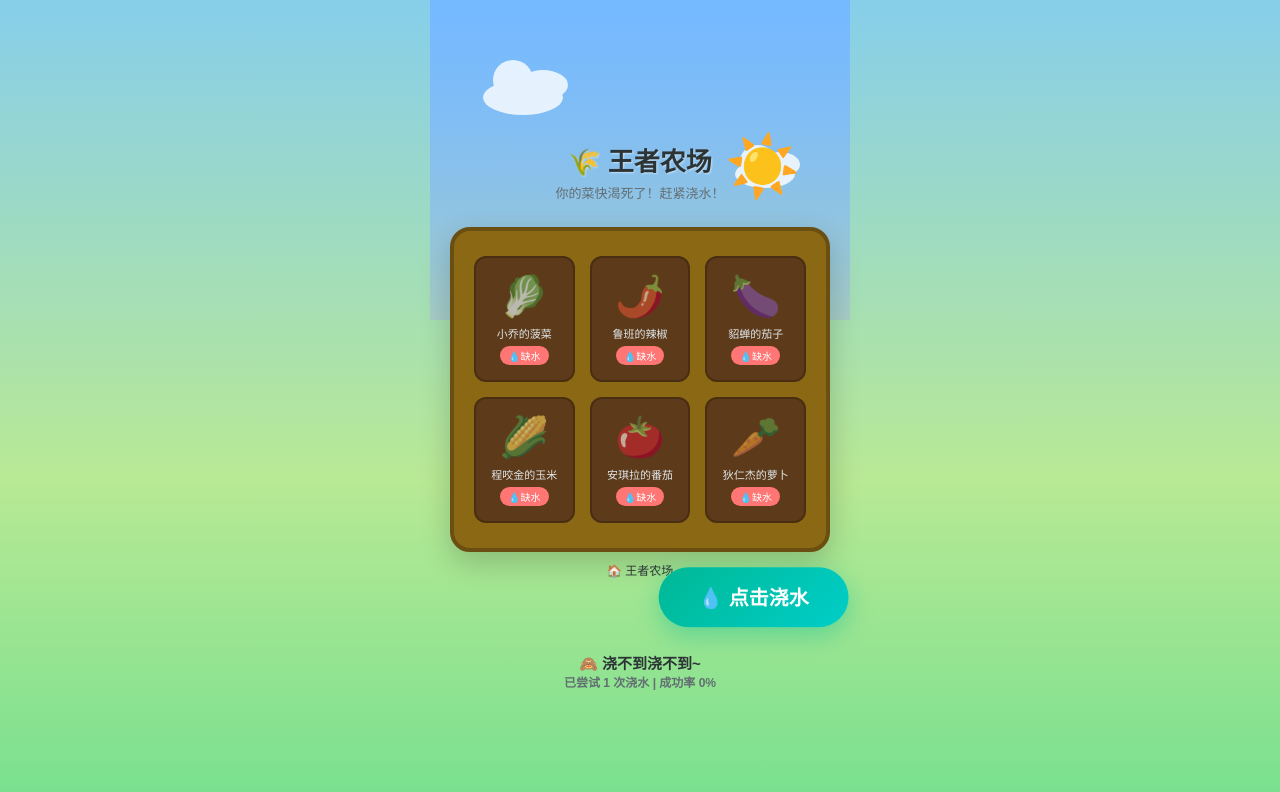
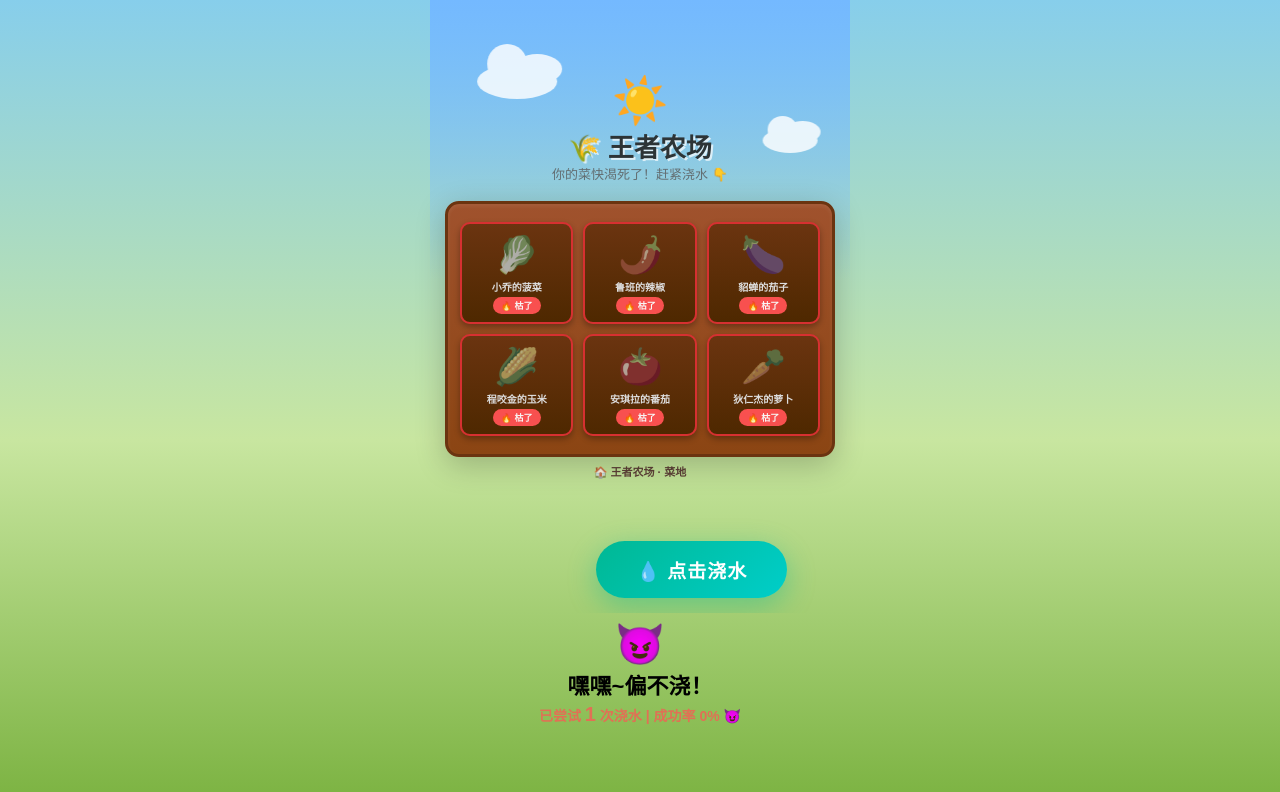
Before and after one commit to hs2500000/water, a plain HTML site: page index.html in a window 1280 px wide. Both pictures are taken after a click on the button "💧 点击浇水". Drawn offline with Linux system fonts and the light colour scheme.

Commit message:
王者农场浇水整蛊游戏

```diff
--- a/index.html
+++ b/index.html
@@ -8,105 +8,113 @@
 * { margin: 0; padding: 0; box-sizing: border-box; }
 body {
   font-family: 'PingFang SC', 'Microsoft YaHei', sans-serif;
-  background: linear-gradient(180deg, #87CEEB 0%, #b8e994 60%, #78e08f 100%);
+  background: linear-gradient(180deg, #87CEEB 0%, #c8e6a0 55%, #7cb342 100%);
   min-height: 100vh;
   display: flex; justify-content: center; align-items: center;
-  overflow: hidden;
+  overflow-x: hidden;
   touch-action: manipulation;
+  user-select: none; -webkit-user-select: none;
 }
-.container {
-  width: 100%; max-width: 420px; min-height: 100vh;
-  display: flex; flex-direction: column; align-items: center; justify-content: center;
-  padding: 20px; position: relative;
-}
+.container { width: 100%; max-width: 420px; min-height: 100vh; display: flex; flex-direction: column; align-items: center; justify-content: center; padding: 20px 15px; position: relative; }
 
 /* 天空 */
-.sky { position: absolute; top: 0; width: 100%; height: 40%; background: linear-gradient(180deg, #74b9ff, #a29bfe44); z-index: 0; }
-.cloud { position: absolute; background: white; border-radius: 50%; opacity: 0.8; z-index: 1; }
+.sky { position: absolute; top: 0; left: 0; width: 100%; height: 35%; background: linear-gradient(180deg, #74b9ff, transparent); z-index: 0; }
+.cloud { position: absolute; background: white; border-radius: 50%; opacity: 0.82; z-index: 1; }
 .cloud::before, .cloud::after { content: ''; position: absolute; background: white; border-radius: 50%; }
-.cloud1 { width: 80px; height: 35px; top: 10%; left: 10%; animation: float 6s ease-in-out infinite; }
+.cloud1 { width: 80px; height: 35px; top: 8%; left: 8%; animation: float 6s ease-in-out infinite; }
 .cloud1::before { width: 40px; height: 40px; top: -20px; left: 10px; }
 .cloud1::after { width: 50px; height: 30px; top: -10px; left: 35px; }
-.cloud2 { width: 60px; height: 28px; top: 20%; right: 15%; animation: float 8s ease-in-out 2s infinite; }
-.cloud2::before { width: 35px; height: 32px; top: -15px; left: 5px; }
-.cloud2::after { width: 40px; height: 25px; top: -8px; left: 25px; }
-@keyframes float { 0%,100% { transform: translateX(0); } 50% { transform: translateX(15px); } }
+.cloud2 { width: 55px; height: 25px; top: 16%; right: 10%; animation: float 8s ease-in-out 2s infinite; }
+.cloud2::before { width: 30px; height: 28px; top: -12px; left: 5px; }
+.cloud2::after { width: 36px; height: 22px; top: -7px; left: 22px; }
+@keyframes float { 0%,100% { transform: translateX(0); } 50% { transform: translateX(18px); } }
 
-/* 农场 */
-.farm { position: relative; z-index: 2; width: 100%; text-align: center; margin-top: 30px; }
-.farm-title { font-size: 26px; font-weight: bold; color: #2d3436; margin-bottom: 5px; text-shadow: 1px 1px 2px rgba(255,255,255,0.5); }
-.farm-subtitle { font-size: 13px; color: #636e72; margin-bottom: 25px; }
-.sun { font-size: 60px; position: absolute; top: -10px; right: 30px; animation: pulse 2s ease-in-out infinite; }
-@keyframes pulse { 0%,100% { transform: scale(1); } 50% { transform: scale(1.1); } }
+/* 标题 */
+.header { position: relative; z-index: 2; text-align: center; margin-bottom: 8px; }
+.header .sun { font-size: 45px; display: inline-block; animation: pulse 2s ease-in-out infinite; }
+@keyframes pulse { 0%,100% { transform: scale(1); } 50% { transform: scale(1.12); } }
+.title { font-size: 26px; font-weight: 900; color: #2d3436; text-shadow: 2px 2px 0 rgba(255,255,255,0.7); }
+.subtitle { font-size: 13px; color: #636e72; }
 
 /* 菜地 */
 .garden {
-  display: grid; grid-template-columns: repeat(3, 1fr); gap: 15px;
-  background: #8B6914; border-radius: 20px; padding: 25px 20px;
-  margin: 15px 0 25px; box-shadow: 0 10px 30px rgba(0,0,0,0.2);
-  border: 4px solid #6B4F12; position: relative;
+  display: grid; grid-template-columns: repeat(3, 1fr); gap: 10px;
+  background: linear-gradient(180deg, #A0522D, #8B4513);
+  border-radius: 14px; padding: 18px 12px; margin: 10px 0 14px;
+  box-shadow: 0 8px 30px rgba(0,0,0,0.22), inset 0 2px 4px rgba(255,255,255,0.08);
+  border: 3px solid #6B3410; position: relative; width: 100%;
+  transition: transform 0.3s ease;
 }
-.garden::after { content: '🏠 王者农场'; position: absolute; bottom: -30px; left: 50%; transform: translateX(-50%); font-size: 12px; color: #2d3436; white-space: nowrap; }
+.garden.shake { animation: gShake 0.45s ease; }
+@keyframes gShake {
+  0%,100% { transform: translateX(0); }
+  25% { transform: translateX(-6px) rotate(-0.5deg); }
+  50% { transform: translateX(6px) rotate(0.5deg); }
+  75% { transform: translateX(-3px); }
+}
+.garden-bottom { text-align: center; font-size: 11px; color: #5D4037; font-weight: bold; margin-top: -8px; margin-bottom: 4px; }
+
 .crop {
-  background: #5D3A1A; border-radius: 12px; padding: 15px 8px;
-  display: flex; flex-direction: column; align-items: center; gap: 5px;
-  border: 2px solid #4A2E12; position: relative;
+  background: linear-gradient(180deg, #6B3410, #4E2800);
+  border-radius: 10px; padding: 10px 5px 8px; display: flex;
+  flex-direction: column; align-items: center; gap: 3px;
+  border: 2px solid #3E1F00; position: relative;
+  transition: all 0.35s ease; box-shadow: 0 3px 6px rgba(0,0,0,0.3);
 }
-.crop-icon { font-size: 40px; transition: all 0.3s; }
-.crop.dry .crop-icon { filter: grayscale(0.3) brightness(0.8); animation: shake 2s ease-in-out infinite; }
-.crop.watered .crop-icon { filter: none; }
-@keyframes shake { 0%,100% { transform: rotate(0); } 25% { transform: rotate(-3deg); } 75% { transform: rotate(3deg); } }
-.crop-name { font-size: 11px; color: #dfe6e9; }
-.crop-status { font-size: 10px; padding: 2px 8px; border-radius: 10px; }
-.crop.dry .crop-status { background: #ff7675; color: white; }
-.crop.watered .crop-status { background: #00b894; color: white; }
+.crop.dry { border-color: #d63031; }
+.crop.watered { background: linear-gradient(180deg, #388E3C, #2E7D32); border-color: #66BB6A; box-shadow: 0 0 12px rgba(76,175,80,0.45); }
+.crop .icon { font-size: 36px; transition: all 0.3s; }
+.crop.dry .icon { filter: grayscale(0.5) brightness(0.75); animation: wilt 2s ease-in-out infinite; }
+@keyframes wilt { 0%,100% { transform: rotate(0deg); } 30% { transform: rotate(-4deg); } 70% { transform: rotate(4deg); } }
+.crop.watered .icon { filter: none; animation: popIn 0.5s ease; }
+@keyframes popIn { 0% { transform: scale(1); } 50% { transform: scale(1.25); } 100% { transform: scale(1); } }
+.crop .name { font-size: 10px; color: #ddd; font-weight: bold; }
+.crop .status { font-size: 9px; padding: 2px 8px; border-radius: 10px; font-weight: bold; }
+.crop.dry .status { background: #ff5252; color: #fff; animation: blink 1s ease-in-out infinite; }
+@keyframes blink { 0%,100% { opacity: 1; } 50% { opacity: 0.35; } }
+.crop.watered .status { background: #00C853; color: #fff; }
 
-/* 按钮 */
-.btn-container { position: relative; z-index: 10; width: 100%; display: flex; justify-content: center; min-height: 60px; }
+/* 按钮区 */
+.btn-zone { position: relative; z-index: 10; width: 100%; height: 130px; overflow: hidden; }
 .water-btn {
+  position: absolute; left: 50%; top: 50%; transform: translate(-50%, -50%);
   background: linear-gradient(135deg, #00b894, #00cec9);
-  color: white; font-size: 20px; font-weight: bold;
+  color: white; font-size: 19px; font-weight: 900;
   padding: 15px 40px; border: none; border-radius: 50px;
-  cursor: pointer; box-shadow: 0 8px 25px rgba(0,184,148,0.4);
-  transition: all 0.15s ease; position: relative;
+  cursor: pointer; box-shadow: 0 8px 28px rgba(0,184,148,0.4);
+  transition: all 0.22s cubic-bezier(0.34, 1.56, 0.64, 1);
   white-space: nowrap; touch-action: manipulation;
   user-select: none; -webkit-tap-highlight-color: transparent;
+  letter-spacing: 1px; z-index: 10;
 }
-.water-btn:active { transform: scale(0.95); box-shadow: 0 4px 15px rgba(0,184,148,0.3); }
-.water-btn.dodging { animation: dodge 0.3s ease; }
-@keyframes dodge { 0% { transform: translateX(0) rotate(0); } 30% { transform: translateX(-30px) rotate(-5deg); } 60% { transform: translateX(40px) rotate(3deg); } 100% { transform: translateX(0) rotate(0); } }
+.water-btn:active { transform: translate(-50%, -50%) scale(0.9); }
 
-/* 消息 */
-.msg { margin-top: 15px; font-size: 15px; color: #2d3436; font-weight: bold; text-align: center; min-height: 25px; z-index: 2; }
-.msg .counter { font-size: 12px; color: #636e72; margin-top: 5px; }
+/* 消息区 */
+.msg-box { text-align: center; min-height: 60px; margin-top: 8px; z-index: 2; }
+.msg-box .big { font-size: 22px; font-weight: 900; display: block; margin-bottom: 3px; }
+.msg-box .sub { font-size: 12px; color: #636e72; }
 
-/* 粒子 */
-.particles { position: fixed; top: 0; left: 0; width: 100%; height: 100%; pointer-events: none; z-index: 100; }
-.particle { position: absolute; font-size: 20px; animation: flyUp 1s ease-out forwards; }
-@keyframes flyUp { 0% { opacity: 1; transform: translateY(0) scale(1); } 100% { opacity: 0; transform: translateY(-80px) scale(0.5); } }
+/* 特效 */
+.particles { position: fixed; top: 0; left: 0; width: 100%; height: 100%; pointer-events: none; z-index: 200; }
+.particle { position: absolute; font-size: 22px; animation: flyUp 1s ease-out forwards; }
+@keyframes flyUp {
+  0% { opacity: 1; transform: translateY(0) scale(1) rotate(0deg); }
+  100% { opacity: 0; transform: translateY(-100px) scale(0.3) rotate(180deg); }
+}
 
-/* 最终胜利弹窗 */
-.win-overlay {
-  display: none; position: fixed; top: 0; left: 0; width: 100%; height: 100%;
-  background: rgba(0,0,0,0.6); z-index: 200;
-  justify-content: center; align-items: center;
-}
+/* 胜利 */
+.win-overlay { display: none; position: fixed; top: 0; left: 0; width: 100%; height: 100%; background: rgba(0,0,0,0.6); z-index: 400; justify-content: center; align-items: center; }
 .win-overlay.show { display: flex; }
 .win-dialog {
   background: white; border-radius: 20px; padding: 30px; text-align: center;
   max-width: 320px; width: 90%; animation: bounceIn 0.5s ease;
   box-shadow: 0 20px 60px rgba(0,0,0,0.3);
 }
-@keyframes bounceIn {
-  0% { transform: scale(0.3); opacity: 0; }
-  50% { transform: scale(1.05); }
-  70% { transform: scale(0.95); }
-  100% { transform: scale(1); opacity: 1; }
-}
+@keyframes bounceIn { 0% { transform: scale(0.3); opacity: 0; } 50% { transform: scale(1.05); } 100% { transform: scale(1); opacity: 1; } }
 .win-icon { font-size: 60px; margin-bottom: 15px; }
 .win-text { font-size: 18px; font-weight: bold; color: #2d3436; margin-bottom: 10px; }
-.win-sub { font-size: 13px; color: #636e72; margin-bottom: 20px; }
-.win-close { background: #00b894; color: white; border: none; padding: 10px 30px; border-radius: 30px; font-size: 16px; cursor: pointer; }
+.win-sub { font-size: 13px; color: #636e72; margin-bottom: 20px; line-height: 1.5; }
+.win-close { background: #e17055; color: white; border: none; padding: 12px 35px; border-radius: 30px; font-size: 16px; font-weight: bold; cursor: pointer; }
 </style>
 </head>
 <body>
@@ -116,179 +124,141 @@ body {
   <div class="cloud cloud1"></div>
   <div class="cloud cloud2"></div>
 
-  <div class="farm">
+  <div class="header">
     <div class="sun">☀️</div>
-    <div class="farm-title">🌾 王者农场</div>
-    <div class="farm-subtitle">你的菜快渴死了！赶紧浇水！</div>
-
-    <div class="garden" id="garden">
-      <div class="crop dry" data-crop="0">
-        <span class="crop-icon">🥬</span>
-        <span class="crop-name">小乔的菠菜</span>
-        <span class="crop-status">💧缺水</span>
-      </div>
-      <div class="crop dry" data-crop="1">
-        <span class="crop-icon">🌶️</span>
-        <span class="crop-name">鲁班的辣椒</span>
-        <span class="crop-status">💧缺水</span>
-      </div>
-      <div class="crop dry" data-crop="2">
-        <span class="crop-icon">🍆</span>
-        <span class="crop-name">貂蝉的茄子</span>
-        <span class="crop-status">💧缺水</span>
-      </div>
-      <div class="crop dry" data-crop="3">
-        <span class="crop-icon">🌽</span>
-        <span class="crop-name">程咬金的玉米</span>
-        <span class="crop-status">💧缺水</span>
-      </div>
-      <div class="crop dry" data-crop="4">
-        <span class="crop-icon">🍅</span>
-        <span class="crop-name">安琪拉的番茄</span>
-        <span class="crop-status">💧缺水</span>
-      </div>
-      <div class="crop dry" data-crop="5">
-        <span class="crop-icon">🥕</span>
-        <span class="crop-name">狄仁杰的萝卜</span>
-        <span class="crop-status">💧缺水</span>
-      </div>
-    </div>
+    <div class="title">🌾 王者农场</div>
+    <div class="subtitle">你的菜快渴死了！赶紧浇水 👇</div>
   </div>
 
-  <div class="btn-container" id="btnContainer">
-    <button class="water-btn" id="waterBtn" onclick="tryWater()">💧 点击浇水</button>
+  <div class="garden" id="garden">
+    <div class="crop dry"><span class="icon">🥬</span><span class="name">小乔的菠菜</span><span class="status">🔥 枯了</span></div>
+    <div class="crop dry"><span class="icon">🌶️</span><span class="name">鲁班的辣椒</span><span class="status">🔥 枯了</span></div>
+    <div class="crop dry"><span class="icon">🍆</span><span class="name">貂蝉的茄子</span><span class="status">🔥 枯了</span></div>
+    <div class="crop dry"><span class="icon">🌽</span><span class="name">程咬金的玉米</span><span class="status">🔥 枯了</span></div>
+    <div class="crop dry"><span class="icon">🍅</span><span class="name">安琪拉的番茄</span><span class="status">🔥 枯了</span></div>
+    <div class="crop dry"><span class="icon">🥕</span><span class="name">狄仁杰的萝卜</span><span class="status">🔥 枯了</span></div>
+  </div>
+  <div class="garden-bottom">🏠 王者农场 · 菜地</div>
+
+  <div class="btn-zone" id="btnZone">
+    <button class="water-btn" onclick="tryWater()">💧 点击浇水</button>
   </div>
 
-  <div class="msg" id="msg"></div>
+  <div class="msg-box" id="msgBox">
+    <span class="big" style="color:#2d3436">🌱 菜地干旱！快浇水！</span>
+  </div>
+</div>
 
-  <div id="particles" class="particles"></div>
-</div>
+<div id="particles" class="particles"></div>
 
 <div class="win-overlay" id="winOverlay">
   <div class="win-dialog">
     <div class="win-icon">🎉</div>
-    <div class="win-text">你终于浇上水了！</div>
+    <div class="win-text">终于浇上了！</div>
     <div class="win-sub" id="winStats"></div>
     <button class="win-close" onclick="closeWin()">😤 算你狠</button>
   </div>
 </div>
 
 <script>
-const msgs = [
-  "🤔 浇水失败！水壶跑偏了...",
-  "🫣 诶？水怎么浇到地上了？",
-  "😤 偏不浇！你再点试试？",
-  "🏃 水壶：我跑了，你追啊！",
-  "🙈 浇不到浇不到~",
-  "😈 今日不宜浇水，明天再来",
-  "🤪 你的菜：算了吧，我还能撑",
-  "💨 手速不够快哦~",
-  "😏 浇水申请已收到，不予批准",
-  "🫠 服务器繁忙，请稍后再试",
-  "🤡 水壶离家出走了！",
-  "👻 你以为你能浇到？",
-  "😴 太累了，水壶在睡觉",
-  "🦥 浇...水...速...度...太...慢",
-  "🤯 系统检测到恶意浇水行为"
+const btn = document.querySelector('.water-btn');
+const btnZone = document.getElementById('btnZone');
+const garden = document.getElementById('garden');
+const msgBox = document.getElementById('msgBox');
+
+let attempts = 0;
+let done = false;
+
+const taunts = [
+  '<span style="font-size:40px">😝</span><br>浇不到！气不气？',
+  '<span style="font-size:40px">😈</span><br>嘿嘿~偏不浇！',
+  '<span style="font-size:40px">🫣</span><br>诶？水壶跑偏了！',
+  '<span style="font-size:40px">😜</span><br>你再点试试？浇不到~',
+  '<span style="font-size:40px">🤪</span><br>手速不够快啊朋友！',
+  '<span style="font-size:40px">😏</span><br>第<span style="color:#e17055;font-size:24px">{n}</span>次了，还不放弃？',
+  '<span style="font-size:40px">🤡</span><br>水壶：我先溜了！',
+  '<span style="font-size:40px">👻</span><br>你以为你是闪电侠？',
+  '<span style="font-size:40px">😈</span><br>就是不浇！你叫你闺蜜来啊~',
+  '<span style="font-size:40px">😬</span><br>菜：救命...算了不指望了',
+  '<span style="font-size:40px">🫠</span><br>服务器繁忙，浇水失败',
+  '<span style="font-size:40px">😤</span><br>你越点我越跑！',
+  '<span style="font-size:40px">🥱</span><br>浇太快了，重来~',
+  '<span style="font-size:40px">🙈</span><br>浇不到浇不到~ 就浇不到~',
+  '<span style="font-size:40px">💨</span><br>你追啊！追到了给你浇！',
 ];
 
-let attempts = 0;
-let wateringDone = false;
-
-function getRandomMsg() {
-  return msgs[Math.floor(Math.random() * msgs.length)];
+function updateMsg(html) {
+  msgBox.innerHTML = '<span class="big">' + html + '</span>';
+  if (attempts > 0 && !done) {
+    msgBox.innerHTML += '<span class="sub" style="color:#e17055;font-size:14px;font-weight:bold">已尝试 <b style="font-size:20px">' + attempts + '</b> 次浇水 | 成功率 <b>0%</b> 😈</span>';
+  }
 }
 
-function createParticles(x, y) {
-  const container = document.getElementById('particles');
-  const emojis = ['💧', '😢', '💦', '😅', '😂'];
-  for (let i = 0; i < 6; i++) {
+function particles(x, y) {
+  const c = document.getElementById('particles');
+  for (let i = 0; i < 8; i++) {
     const p = document.createElement('span');
     p.className = 'particle';
-    p.textContent = emojis[i % emojis.length];
-    p.style.left = (x + (Math.random() - 0.5) * 60) + 'px';
+    p.textContent = ['💧','💦','😱','😈','😂','😤','🫠','🤬'][i % 8];
+    p.style.left = (x + (Math.random() - 0.5) * 90) + 'px';
     p.style.top = y + 'px';
     p.style.animationDuration = (0.6 + Math.random() * 0.8) + 's';
-    p.style.animationDelay = (Math.random() * 0.3) + 's';
-    container.appendChild(p);
+    document.getElementById('particles').appendChild(p);
     setTimeout(() => p.remove(), 1500);
   }
 }
 
-function moveButton() {
-  const container = document.getElementById('btnContainer');
-  const btn = document.getElementById('waterBtn');
-  const maxMove = container.offsetWidth - btn.offsetWidth;
-  if (maxMove <= 0) return;
-
-  let x, y;
-  // Move to random position
-  const rect = container.getBoundingClientRect();
-  const btnRect = btn.getBoundingClientRect();
-
-  // Random offset within container
-  x = Math.max(-50, Math.min(maxMove + 50, (Math.random() - 0.5) * maxMove * 1.5));
-  y = (Math.random() - 0.5) * 40;
-
-  btn.style.transform = `translate(${x}px, ${y}px)`;
-  btn.classList.add('dodging');
-  setTimeout(() => btn.classList.remove('dodging'), 300);
+function dodge() {
+  const w = btnZone.offsetWidth - btn.offsetWidth;
+  const h = btnZone.offsetHeight - btn.offsetHeight;
+  const x = Math.max(0, Math.min(w, Math.random() * w));
+  const y = Math.max(0, Math.min(h, Math.random() * h));
+  btn.style.left = x + 'px';
+  btn.style.top = y + 'px';
+  btn.style.transform = 'none';
 }
 
-function updateMsg(text, showCounter = true) {
-  const el = document.getElementById('msg');
-  let html = text;
-  if (showCounter) {
-    html += `<br><span class="counter">已尝试 ${attempts} 次浇水 | 成功率 0%</span>`;
-  }
-  el.innerHTML = html;
-}
-
-function waterOneCrop() {
+function waterOne() {
   const dry = document.querySelectorAll('.crop.dry');
   if (dry.length > 0) {
-    const crop = dry[Math.floor(Math.random() * dry.length)];
-    crop.classList.remove('dry');
-    crop.classList.add('watered');
-    crop.querySelector('.crop-status').textContent = '✅ 已浇';
+    const c = dry[Math.floor(Math.random() * dry.length)];
+    c.classList.remove('dry'); c.classList.add('watered');
+    c.querySelector('.status').textContent = '✅ 活了';
   }
 }
 
 function tryWater() {
-  if (wateringDone) return;
+  if (done) return;
+  attempts++;
 
-  attempts++;
-  const btn = document.getElementById('waterBtn');
-  const btnRect = btn.getBoundingClientRect();
+  const rect = btn.getBoundingClientRect();
+  particles(rect.left + rect.width / 2, rect.top);
+  dodge();
 
-  // Create particles at button position
-  createParticles(btnRect.left + btnRect.width / 2, btnRect.top);
+  const t = taunts[Math.floor(Math.random() * taunts.length)].replace('{n}', attempts);
+  updateMsg(t);
 
-  if (attempts < 20) {
-    // Dodge!
-    moveButton();
-    updateMsg(getRandomMsg());
-  } else if (attempts < 25) {
-    // Start watering but still dodging
-    moveButton();
-    const fake = ["💧 浇到一半...水壶又跑了！", "😤 浇了！但是只浇到一颗...", "🤏 快了！差一点点！"];
-    updateMsg(fake[Math.floor(Math.random() * fake.length)]);
-    if (attempts % 2 === 0) waterOneCrop();
-  } else {
-    // Finally give in
-    wateringDone = true;
-    btn.style.transform = 'translate(0, 0)';
+  // Shake garden every few attempts
+  if (attempts % 4 === 0) { garden.classList.add('shake'); setTimeout(() => garden.classList.remove('shake'), 450); }
+
+  // Phase: start giving in after 18 attempts
+  if (attempts >= 18 && attempts < 25) {
+    if (attempts % 2 === 0) waterOne();
+    if (attempts % 3 === 0) {
+      updateMsg('<span style="font-size:40px">😤</span><br>行吧...浇了一颗<br>但我又跑了！');
+    }
+  } else if (attempts >= 25) {
+    done = true;
+    btn.style.left = '50%'; btn.style.top = '50%'; btn.style.transform = 'translate(-50%, -50%)';
+    btn.textContent = '✅ 浇水完成';
+    btn.style.background = 'linear-gradient(135deg, #00b894, #55efc4)';
     document.querySelectorAll('.crop').forEach(c => {
-      c.classList.remove('dry');
-      c.classList.add('watered');
-      c.querySelector('.crop-status').textContent = '✅ 已浇';
+      c.classList.remove('dry'); c.classList.add('watered');
+      c.querySelector('.status').textContent = '✅ 活了';
     });
-    updateMsg('✅ 浇水成功！你的菜终于得救了！🥳', false);
-
-    // Show win dialog
+    updateMsg('<span style="font-size:40px">🎉</span><br>浇水成功！<br>你点了 <b style="color:#e17055;font-size:28px">' + attempts + '</b> 次终于浇上了！');
     setTimeout(() => {
-      document.getElementById('winStats').textContent =
-        `你点了 ${attempts} 次，终于浇上了。\n菜都快被你点死了...`;
+      document.getElementById('winStats').innerHTML = '你点了 <b style="color:#e17055;font-size:24px">' + attempts + '</b> 次<br>菜都快被你戳死了 😈<br><br>毅力惊人！水壶认输了...';
       document.getElementById('winOverlay').classList.add('show');
     }, 800);
   }
@@ -296,37 +266,24 @@ function tryWater() {
 
 function closeWin() {
   document.getElementById('winOverlay').classList.remove('show');
-  // Reset for another round
   setTimeout(() => {
-    attempts = 0;
-    wateringDone = false;
-    document.getElementById('waterBtn').style.transform = 'translate(0, 0)';
+    attempts = 0; done = false;
+    btn.style.left = '50%'; btn.style.top = '50%'; btn.style.transform = 'translate(-50%, -50%)';
+    btn.textContent = '💧 点击浇水';
+    btn.style.background = 'linear-gradient(135deg, #00b894, #00cec9)';
     document.querySelectorAll('.crop').forEach(c => {
-      c.classList.remove('watered');
-      c.classList.add('dry');
-      c.querySelector('.crop-status').textContent = '💧缺水';
+      c.classList.remove('watered'); c.classList.add('dry');
+      c.querySelector('.status').textContent = '🔥 枯了';
     });
-    updateMsg('');
+    updateMsg('🌱 菜地干旱！快浇水！');
   }, 500);
 }
 
-// Touch support for mobile
-document.getElementById('waterBtn').addEventListener('touchstart', function(e) {
-  e.preventDefault();
-  tryWater();
-});
+// Touch support
+btn.addEventListener('touchstart', function(e) { e.preventDefault(); tryWater(); });
 
-// Random subtle button movement on hover (desktop)
-document.getElementById('waterBtn').addEventListener('mouseenter', function() {
-  if (!wateringDone && attempts > 0 && Math.random() > 0.5) {
-    moveButton();
-  }
-});
-
-// Initial message
-setTimeout(() => {
-  updateMsg('🌱 菜地干旱！快点击浇水！', false);
-}, 500);
+// Reset counter
+updateMsg('🌱 菜地干旱！快浇水！');
 </script>
 </body>
 </html>
```
